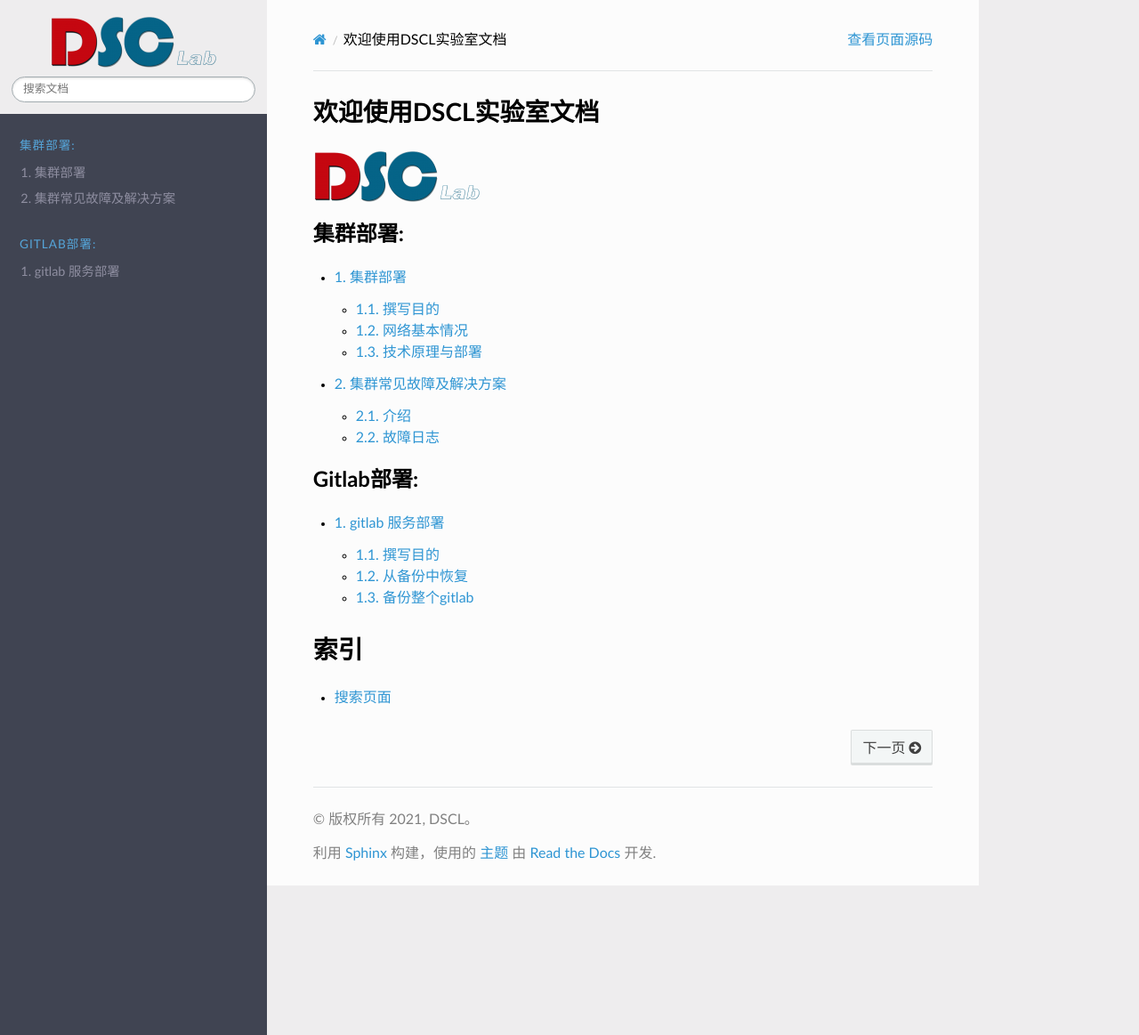
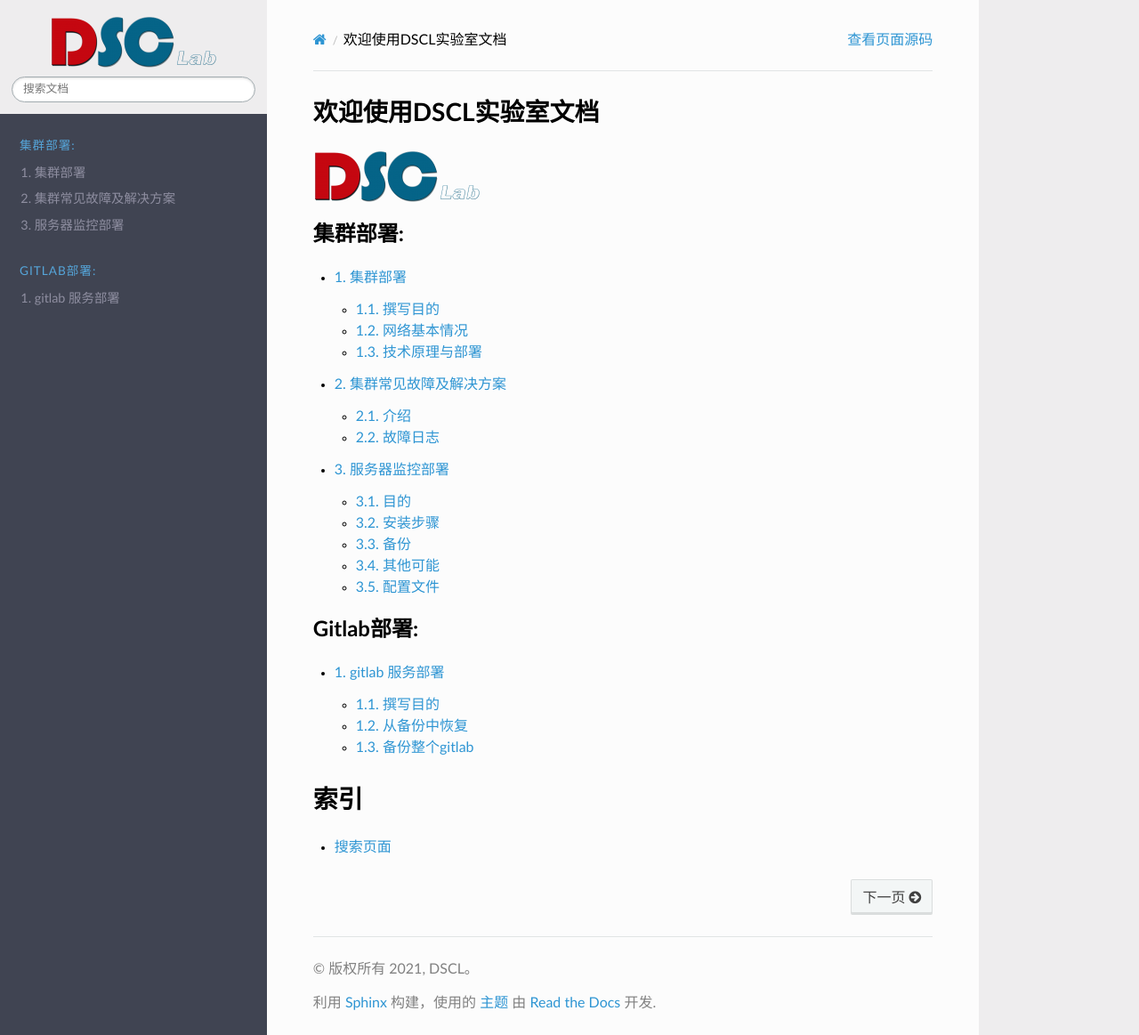
Before and after one commit to CDDSCLab/dscl-docs, a Sphinx documentation site: the page built from source/index.rst, in a window 1280 px wide and 1163 px high. Shown: the whole window at 89% size. Built offline with Sphinx 7.4.7 and the Read the Docs theme 2.0.0, drawn with Linux system fonts in a browser that asks for light colours; formulas are drawn with MathJax 3; some of the changed lines change nothing that is shown.

Commit message:
add host monitor deployment doc (#10)
* add hosts monitor deployment
Signed-off-by: IcePigZDB <icepigzdb@gmail.com>

````diff
--- /dev/null
+++ b/source/cluster/deployment/monitor.md
@@ -0,0 +1,336 @@
+# 服务器监控部署
+
+## 目的
+
+实验室集群因在寒假期间使用内网穿透等原因被挖矿病毒攻击过，为了能及时发现服务器的异常情况搭建了实验室集群基于[prometheus](prometheus.dscl.team), [altermanager](altermanager.dscl.team), [grafana](grafana.dscl.team)的监控系统。本文文档主要用于介绍服务的部署和备份。
+
+grafana效果图
+
+![grafana-preview](./images/grafana-preview.png)
+
+## 安装步骤
+
+### 软件安装
+
+1. 在实验室集群各个节点安装 node exporter: master, host2, host3, host4, host5, host6。
+
+   1. 下载安装 node exporter linux [二进制文件](https://github.com/prometheus/node_exporter/releases/tag/v1.3.1)，并移动到 path 目录`/usr/local/bin/`下。
+
+   2. 撰写 service 文件开机自启动。
+
+      `systemctl enable prometheus_node_exporter`
+
+      ```bash
+      # cat /usr/local/lib/systemd/system/prometheus_node_exporter.service
+      [Unit]
+      Description=node_exporter
+      After=network.target
+      [Service]
+      Type=simple
+      User=root
+      # 指定启动的端口和日志级别
+      ExecStart=/usr/local/bin/node_exporter --web.listen-address=:9109 --log.level=error
+      MemoryLimit=300M
+      CPUQuota=100%
+      Restart=on-failure
+      [Install]
+      WantedBy=multi-user.target
+      ```
+
+2. 创建配置文件夹 `/root/prometheus`并创建好对应的配置文件。
+
+   ```bash
+   ./
+   ├── alertmanager.yml // alertmanager 告警配置：将实验室公用邮箱作为邮箱告警发送方，配置发送频率，接收告警的管理员邮箱地址等
+   ├── alert_rules.yml  // prometheus 报警规则：对cpu使用率，内存使用率，设备温度等指标设置报警规则
+   ├── grafana.ini      // grafana 配置文件，使用的是默认文件，挂载出来方便后续使用
+   ├── prometheus.yml   // prometheus 配置文件，设置各个host节点的地址
+   └── promtool         // promtool 二进制文件，./promtool check rules ./alert_rules.yml 可以检查规则文件的正确性
+   ```
+
+   具体的配置文件模板因内容较多，放在了文档末尾。
+
+3. 使用 docker 在上述配置文件的基础上在 master 节点运行各个服务。
+
+   * prometheus
+
+     ```bash
+      docker run -itd  --name prometheus --restart=always -p 9099:9090 -v  /root/prometheus/prometheus.yml:/etc/prometheus/prometheus.yml -v /root/prometheus/alert_rules.yml:/etc/prometheus/alert_rules.yml  prom/prometheus
+     ```
+
+   * grafana
+
+     ```bash
+     docker run -itd --restart=always -p 3000:3000 -v /root/prometheus/grafana.ini:/etc/grafana/grafana.ini grafana/grafana
+     ```
+
+   * alertmanager
+
+     ```bash
+     docker run -itd -p 9093:9093  --restart=always --name alertmanager -v /root/prometheus/alertmanager.yml:/etc/alertmanager/alertmanager.yml  prom/alertmanager
+     ```
+
+   4. 使用dscl.team路径访问
+
+      效果为 grafana.dscl.team -> cddsclab.f3322.net(路由器定时把最近ip通过DDNS告知f3322) -> nginx
+
+      ![dns](images/dns.png)
+
+    5. 在 master nginx 上面增加 prometheus, alermanager, grafana的转接。
+
+       nginx配置是实验室各个服务的核心proxy，主要有
+
+       * 实验室论坛，https ssl等
+       * /home/dscl/dscl-web/ 实验室网站首页
+
+       进master的`/etc/nginx/nginx.conf` include 的`/etc/nginx/etc/nginx/sites-enabled/default` 增加下面配置,记得`systemctl restart nginx`。
+
+       ```bash
+       # s3.dscl.team
+       server {
+               listen       80;
+               server_name  s3.dscl.team;
+               location / {
+                  #client_max_body_size    1000m;
+                          proxy_set_header X-Real-IP $remote_addr;
+                  proxy_set_header HOST $http_host;
+                  proxy_set_header X-NginX-Proxy true;
+                  proxy_pass http://127.0.0.1:9000;
+                  root   html;
+                  index  index.html index.htm;
+               }
+       }
+
+       # prometheus.dscl.team
+       server {
+               listen       80;
+               server_name  prometheus.dscl.team;
+               location / {
+                  #client_max_body_size    1000m;
+                          proxy_set_header X-Real-IP $remote_addr;
+                  proxy_set_header HOST $http_host;
+                  proxy_set_header X-NginX-Proxy true;
+                  proxy_pass http://127.0.0.1:9099;
+                  root   html;
+                  index  index.html index.htm;
+               }
+       }
+
+       # grafana.dscl.team
+       server {
+               listen       80;
+               server_name grafana.dscl.team;
+               location / {
+                  #client_max_body_size    1000m;
+                          proxy_set_header X-Real-IP $remote_addr;
+                 proxy_set_header HOST $http_host;
+                  proxy_set_header X-NginX-Proxy true;
+                  proxy_pass http://127.0.0.1:3000;
+                  root   html;
+                  index  index.html index.htm;
+               }
+       }
+
+       # alertmanager.dscl.team
+       server {
+               listen       80;
+               server_name alertmanager.dscl.team;
+               location / {
+                  #client_max_body_size    1000m;
+                          proxy_set_header X-Real-IP $remote_addr;
+                  proxy_set_header HOST $http_host;
+                  proxy_set_header X-NginX-Proxy true;
+                  proxy_pass http://127.0.0.1:9093;
+                  root   html;
+                  index  index.html index.htm;
+               }
+       }
+
+       # wps.dscl.team
+       server {
+               listen       80;
+               server_name wps.dscl.team;
+               location / {
+                  #client_max_body_size    1000m;
+                          proxy_set_header X-Real-IP $remote_addr;
+                  proxy_set_header HOST $http_host;
+                  proxy_set_header X-NginX-Proxy true;
+                  proxy_pass http://host6:80;
+                  root   html;
+                  index  index.html index.htm;
+               }
+       }
+       ```
+
+   	6.  在 master 中实验室论坛静态页面上增加新增服务的跳转链接。
+·		增加内服服务选项
+         `/home/dscl/dscl-web/index.html` 里面的内部服务增加几个项目
+
+### grafana配置
+
+在进行完以上步骤后，需要对 grafana 进行配置，根据参考文件提示的步骤操作即可。
+
+目前使用的模板是([模板市场](https://grafana.com/grafana/dashboards/))：
+
+* 中文，方便查看多台设备，缺少温度，[8919](https://grafana.com/grafana/dashboards/8919)
+* 英文，node exporter下载量最高，[1860](https://grafana.com/grafana/dashboards/1860)
+
+### 参考文献：
+
+* [运维监控系列（6）-Prometheus+Grafana监控多台Linux服务器](https://blog.csdn.net/qq_43437874/article/details/120355246)
+* [Prometheus监控+Grafana+Alertmanager告警安装使用 (图文详解) ](https://www.cnblogs.com/jiujuan/p/13262380.html)
+
+## 备份
+
+监控服务 node_exporter 上报的数据会被 prometheus 存储起来，这个目录暂时没有挂载出来，如果需要备份，需要对这个目录进行挂载。监控主要是为了发现集群近期的问题，暂时觉得没有必要对过去数据进行保留，如果服务出现问题，重新安装部署步骤进行部署即可。
+
+## 其他可能
+
+ehds 同学提示 alertmanager 能够通过 webhook 协议把告警信息发到飞书、企业微信等设备中。
+
+* 发现有这么一个比较重的[全家桶](https://github.com/feiyu563/PrometheusAlert)，如有需要可以搭建。
+
+## 配置文件
+
+* alertmanager.yml
+
+```yaml
+global:
+  resolve_timeout: 5m
+  smtp_from: 'cddscl@163.com' # 实验室告警邮箱使用的是163
+  smtp_smarthost: 'smtp.163.com:25'
+  smtp_auth_username: '<account>@163.com'
+  smtp_auth_password: '<secret>'
+  smtp_require_tls: false
+  smtp_hello: '163.com'
+route:
+  group_by: ['alertname']
+  group_wait: 5s
+  group_interval: 5s
+  repeat_interval: 5m
+  receiver: 'email'
+receivers:
+- name: 'email'
+  email_configs:
+  - to: ['<admin1>@xxx.com', '<admin2>@xxx.com'] # 管理员邮箱
+    send_resolved: true
+inhibit_rules:
+  - source_match:
+      severity: 'critical'
+    target_match:
+      severity: 'warning'
+    equal: ['alertname', 'dev', 'instance']
+```
+
+*  alert_rules.yml
+
+  更多[prometheus 告警规则](https://blog.51cto.com/shoufu/2561994)
+
+```yaml
+groups:
+- name: example
+  rules:
+
+  # Alert for any instance that is unreachable for >5 minutes.
+  - alert: InstanceDown
+    expr: up == 0
+    for: 5m
+    labels:
+      severity: page
+    annotations:
+      summary: "Instance {{ $labels.instance }} down"
+      description: "{{ $labels.instance }} of job {{ $labels.job }} has been down for more than 5 minutes."
+
+  # Alert for any instance that has a median request latency >1s.
+  - alert: APIHighRequestLatency
+    expr: api_http_request_latencies_second{quantile="0.5"} > 1
+    for: 10m
+    annotations:
+      summary: "High request latency on {{ $labels.instance }}"
+      description: "{{ $labels.instance }} has a median request latency above 1s (current value: {{ $value }}s)"
+
+  - alert: HostCPU
+    expr: 100 * (1 - avg(irate(node_cpu_seconds_total{mode="idle"}[2m])) by(instance)) > 95
+    for: 5m
+    labels:
+      serverity: high
+    annotations:
+      summary: "{{$labels.instance}}: High CPU Usage Detected"
+      description: "{{$labels.instance}}: CPU usage is {{$value}}, above 95% for more than 5 minutes"
+
+  - alert: HostMemory
+    expr: (node_memory_MemTotal_bytes - node_memory_MemAvailable_bytes) / node_memory_MemTotal_bytes * 100 > 95
+    for: 5m
+    labels:
+      serverity: middle
+    annotations:
+      summary: "{{$labels.instance}}: High Memory Usage Detected"
+      description: "{{$labels.instance}}: Memory Usage i{{ $value }}, above 95% for more than 5 minutes"
+
+  - alert: HostDiska
+    expr: 100 * (node_filesystem_size_bytes{fstype=~"xfs|ext4"} - node_filesystem_avail_bytes) / node_filesystem_size_bytes > 90
+    for: 5m
+    labels:
+      serverity: high
+    annotations:
+      summary: "{{$labels.instance}}: High Disk Usage Detected"
+      description: "{{$labels.instance}}, mountpoint {{$labels.mountpoint}}: Disk Usage is {{ $value }}, above 90% for more than 5 minutes"
+
+  # https://blog.51cto.com/shoufu/2561994
+  - alert: HostPhysicalComponentTooHot
+    expr: node_hwmon_temp_celsius > 40
+    for: 5m
+    labels:
+      severity: warning
+    annotations:
+      summary: "Host physical component too hot (instance {{ $labels.instance }})"
+      description: "Physical hardware component too hot\n  VALUE = {{ $value }}\n  LABELS: {{ $labels }}"
+```
+
+* grafana
+
+  ```ini
+  # grafana.ini
+  # 默认配置即可
+  ```
+
+* prometheus.yml
+
+  ```yaml
+  # my global config
+  global:
+    scrape_interval: 15s # Set the scrape interval to every 15 seconds. Default is every 1 minute.
+    evaluation_interval: 15s # Evaluate rules every 15 seconds. The default is every 1 minute.
+    # scrape_timeout is set to the global default (10s).
+
+  # Alertmanager configuration
+  alerting:
+    alertmanagers:
+      - static_configs:
+              - targets: ["master:9093"]
+            #           - alertmanager:9093
+
+  # Load rules once and periodically evaluate them according to the global 'evaluation_interval'.
+  rule_files:
+      - "/etc/prometheus/alert_rules.yml"
+    # - "second_rules.yml"
+
+  # A scrape configuration containing exactly one endpoint to scrape:
+  # Here it's Prometheus itself.
+  scrape_configs:
+    # The job name is added as a label `job=<job_name>` to any timeseries scraped from this config.
+    #- job_name: "prometheus"
+
+      # metrics_path defaults to '/metrics'
+      # scheme defaults to 'http'.
+
+      # static_configs:
+      #  - targets: ["localhost:9010"]
+    # host2-host6 集群监控
+    - job_name: "hosts"
+
+      # metrics_path defaults to '/metrics'
+      # scheme defaults to 'http'.
+      static_configs:
+        - targets: ["host2:9109","host3:9109","host4:9109","host5:9109","host6:9109","master:9109"]
+  ```
--- a/source/index.rst
+++ b/source/index.rst
@@ -13,6 +13,7 @@
 
    cluster/deployment/deployment.rst
    cluster/deployment/question.rst
+   cluster/deployment/monitor.md
 
 .. toctree::
    :maxdepth: 2
````
Also changed, not shown: source/cluster/deployment/images/dns.png (added), source/cluster/deployment/images/grafana-preview.png (added).
